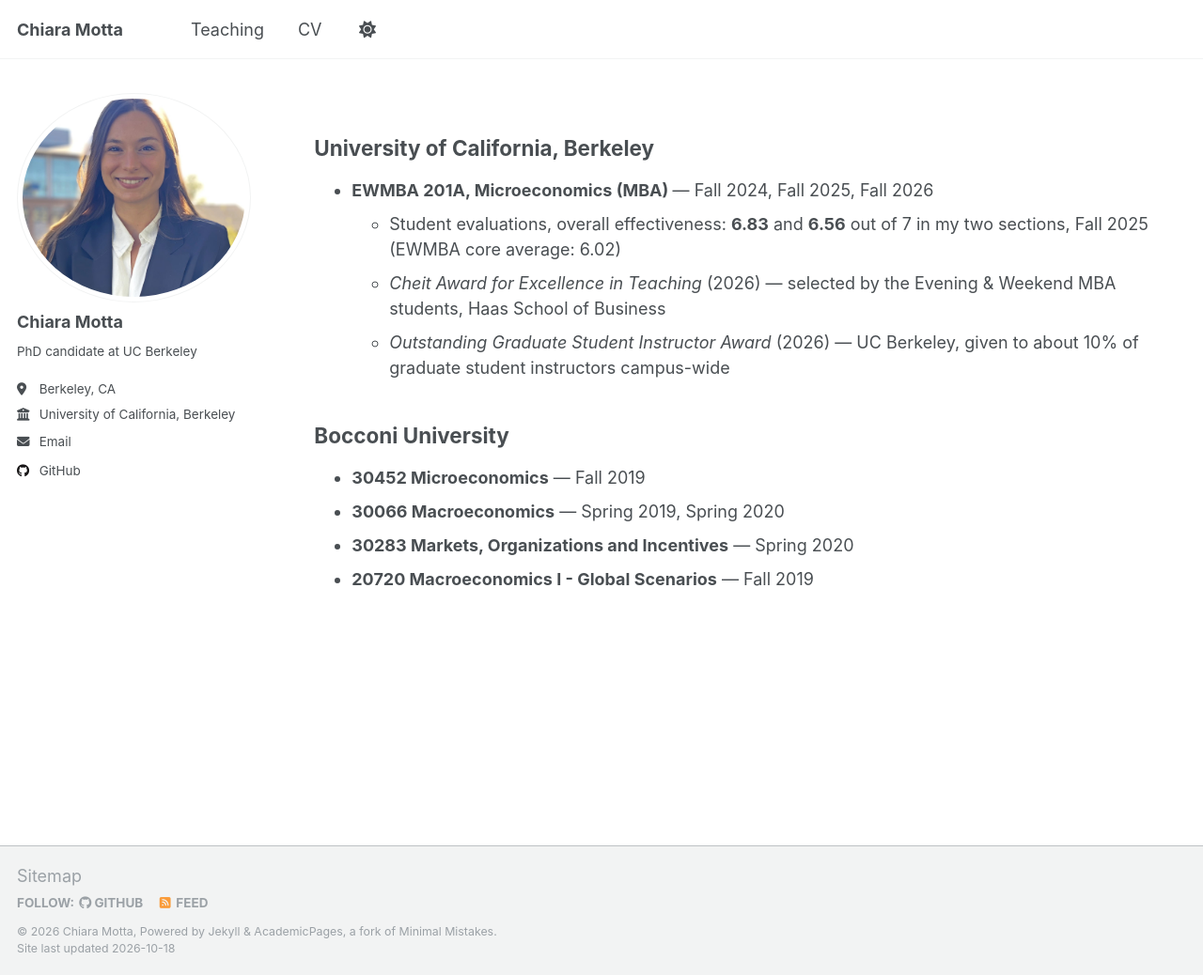
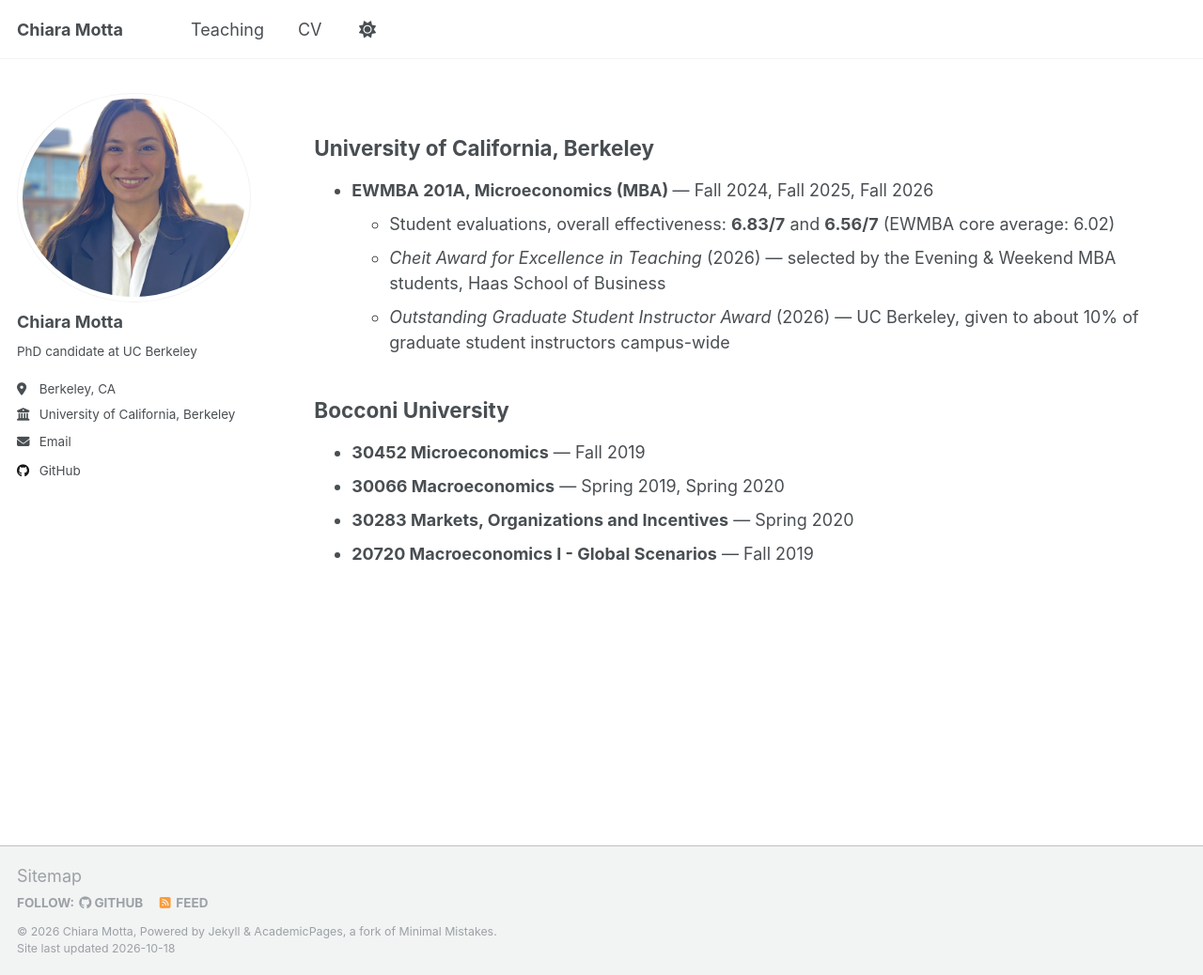
Before and after one commit to chimotta/chimotta.github.io, a Jekyll site: the page built from _pages/teaching.html, in a window 1280 px wide and 1038 px high. Shown: the whole window at 94% size. Built offline with Jekyll 4.4.1, drawn with Linux system fonts in a browser that asks for light colours.

Commit message:
CV: committee chair/co-chair labels; simpler evaluation line (CV and teaching page)
Co-Authored-By: Claude Opus 5.5 <noreply@anthropic.com>

```diff
--- a/_pages/teaching.html
+++ b/_pages/teaching.html
@@ -10,7 +10,7 @@ author_profile: true
 <ul>
   <li><strong>EWMBA 201A, Microeconomics (MBA) </strong> — Fall 2024, Fall 2025, Fall 2026
     <ul>
-      <li>Student evaluations, overall effectiveness: <strong>6.83</strong> and <strong>6.56</strong> out of 7 in my two sections, Fall 2025 (EWMBA core average: 6.02)</li>
+      <li>Student evaluations, overall effectiveness: <strong>6.83/7</strong> and <strong>6.56/7</strong> (EWMBA core average: 6.02)</li>
       <li><em>Cheit Award for Excellence in Teaching</em> (2026) — selected by the Evening &amp; Weekend MBA students, Haas School of Business</li>
       <li><em>Outstanding Graduate Student Instructor Award</em> (2026) — UC Berkeley, given to about 10% of graduate student instructors campus-wide</li>
     </ul>
```
Also changed, not shown: 1 other file.
